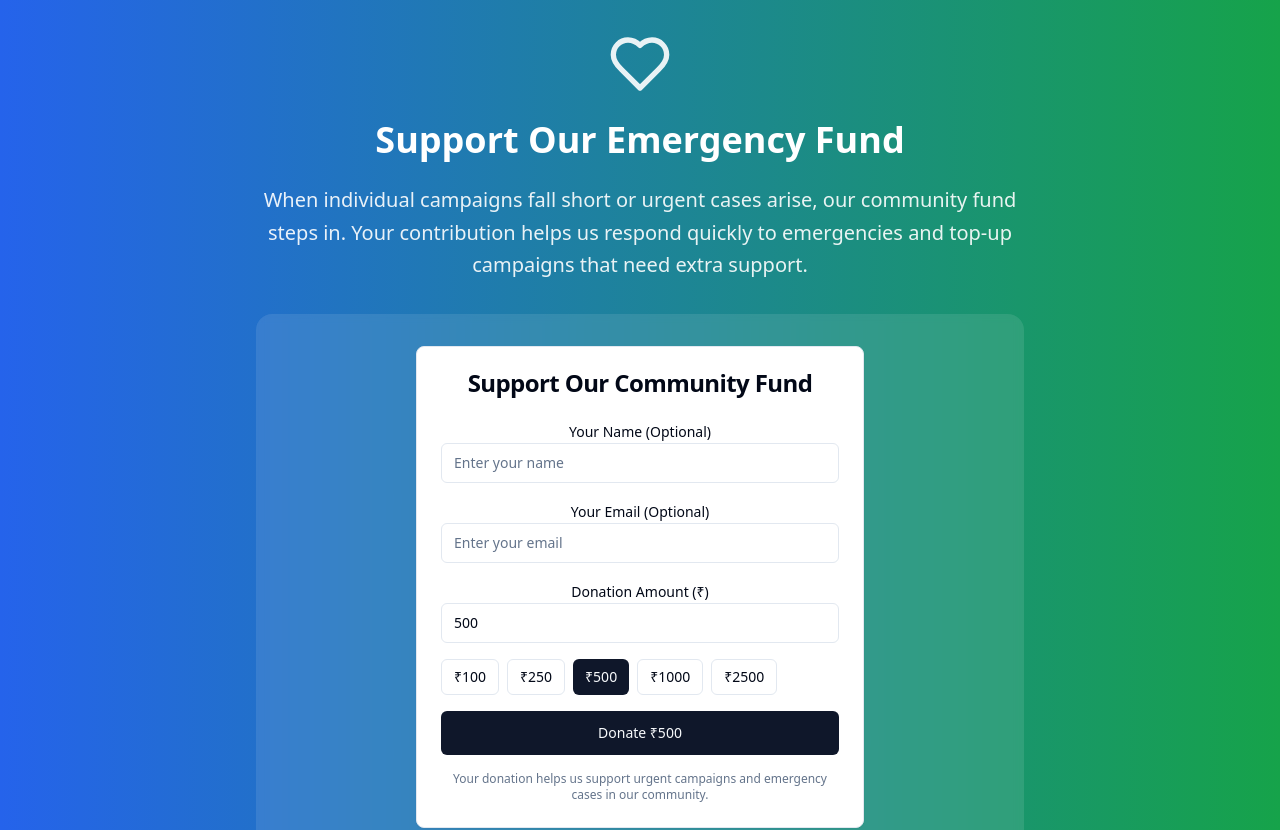
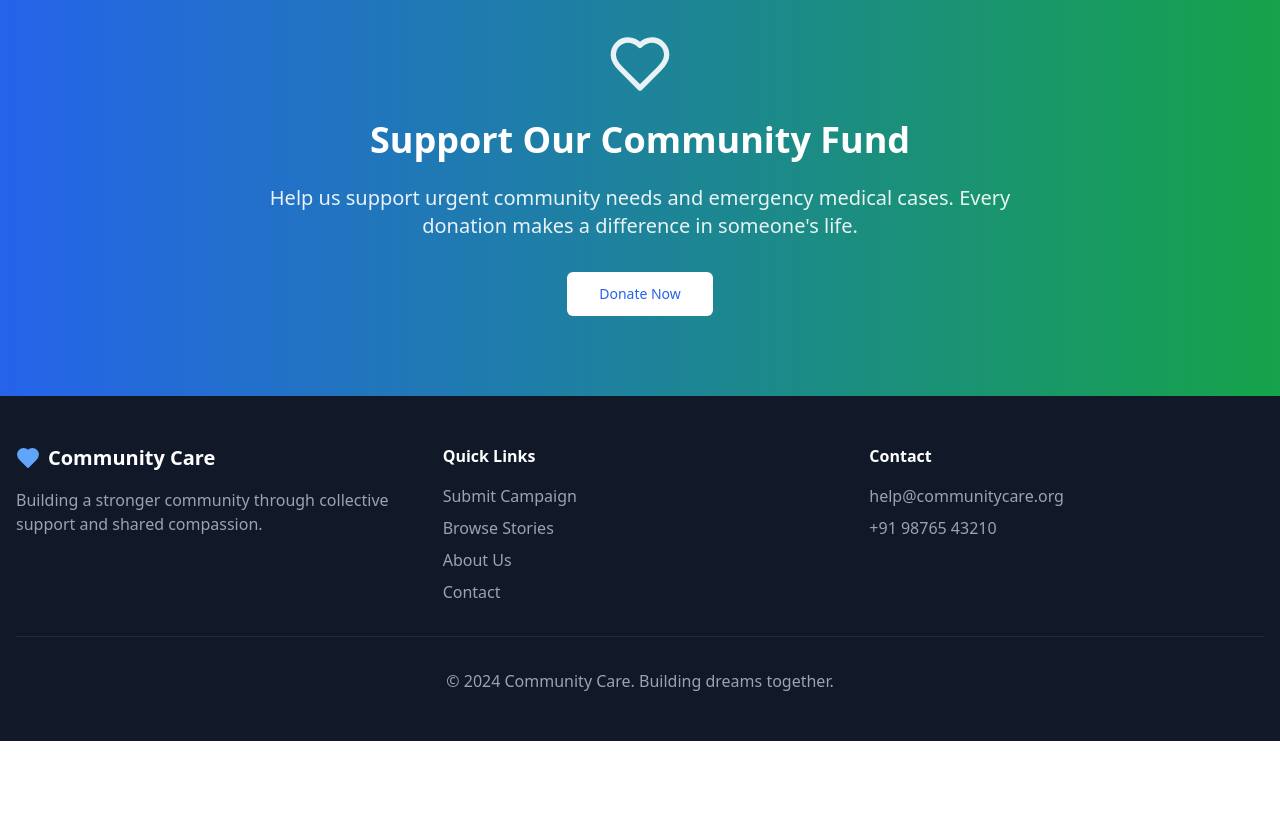
Before and after one commit to rdschennai/r3-communities, a React (Vite) app: page / in a window 1280 px wide. Shown: the part 1540-2370 px from the top of the page. After the commit the page ends 2281 px from the top, so only its background shows below. Built offline with nearby package versions, Linux system fonts and the light colour scheme.

Commit message:
Update Razorpay link
Use direct Razorpay link for support payments.

```diff
--- a/src/pages/Index.tsx
+++ b/src/pages/Index.tsx
@@ -6,7 +6,7 @@ import { Badge } from '@/components/ui/badge';
 import { Heart, Users, Zap, ArrowRight, Copy, QrCode } from 'lucide-react';
 import { useToast } from '@/hooks/use-toast';
 import { useNavigate } from 'react-router-dom';
-import { RazorpayPayment } from '@/components/RazorpayPayment';
+
 
 const Index = () => {
   const { toast } = useToast();
@@ -78,12 +78,7 @@ const Index = () => {
               <Button
                 size="sm"
                 className="bg-gradient-to-r from-blue-600 to-green-600 hover:from-blue-700 hover:to-green-700"
-                onClick={() => {
-                  const element = document.getElementById('community-fund-section');
-                  if (element) {
-                    element.scrollIntoView({ behavior: 'smooth' });
-                  }
-                }}
+                onClick={() => window.open('https://razorpay.me/@R3Foundation', '_blank')}
               >
                 Support Fund
               </Button>
@@ -230,18 +225,24 @@ const Index = () => {
       </section>
 
       {/* Community Fund Section */}
-      <section id="community-fund-section" className="py-20 bg-gradient-to-r from-blue-600 to-green-600 text-white">
+      <section className="py-20 bg-gradient-to-r from-blue-600 to-green-600 text-white">
         <div className="container mx-auto px-4 text-center">
           <div className="max-w-3xl mx-auto">
             <Heart className="h-16 w-16 mx-auto mb-6 opacity-90" />
-            <h3 className="text-4xl font-bold mb-6">Support Our Emergency Fund</h3>
-            <p className="text-xl mb-8 opacity-90 leading-relaxed">
-              When individual campaigns fall short or urgent cases arise, our community fund steps in.
-              Your contribution helps us respond quickly to emergencies and top-up campaigns that need extra support.
+            <h2 className="text-3xl md:text-4xl font-bold mb-6">
+              Support Our Community Fund
+            </h2>
+            <p className="text-xl mb-8 opacity-90">
+              Help us support urgent community needs and emergency medical cases. Every donation makes a difference in someone's life.
             </p>
-            <div className="bg-white/10 p-8 rounded-2xl backdrop-blur-sm">
-              <RazorpayPayment defaultAmount={500} />
-            </div>
+            <Button
+              size="lg"
+              variant="secondary"
+              className="bg-white text-blue-600 hover:bg-gray-100"
+              onClick={() => window.open('https://razorpay.me/@R3Foundation', '_blank')}
+            >
+              Donate Now
+            </Button>
           </div>
         </div>
       </section>
```
